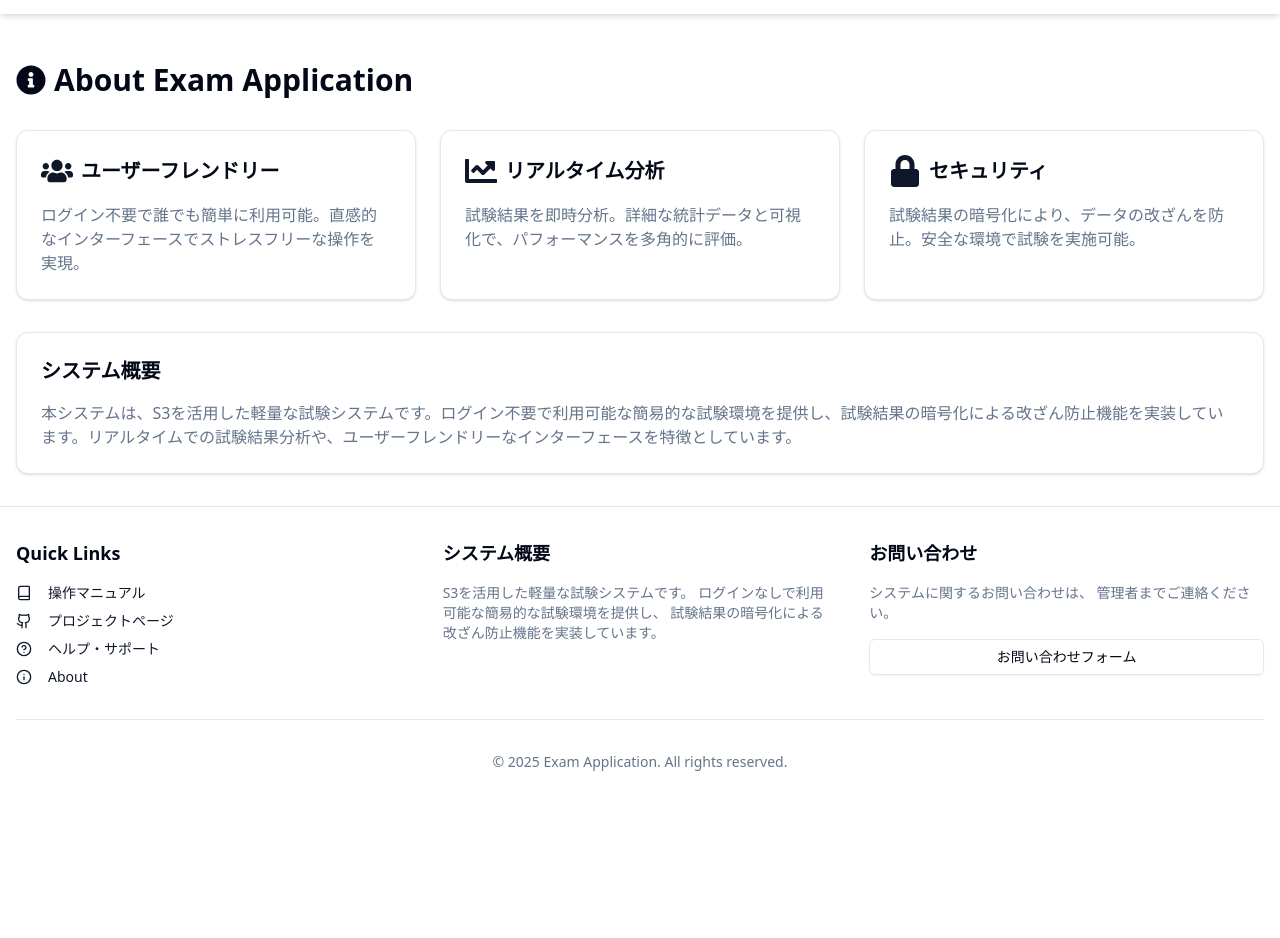
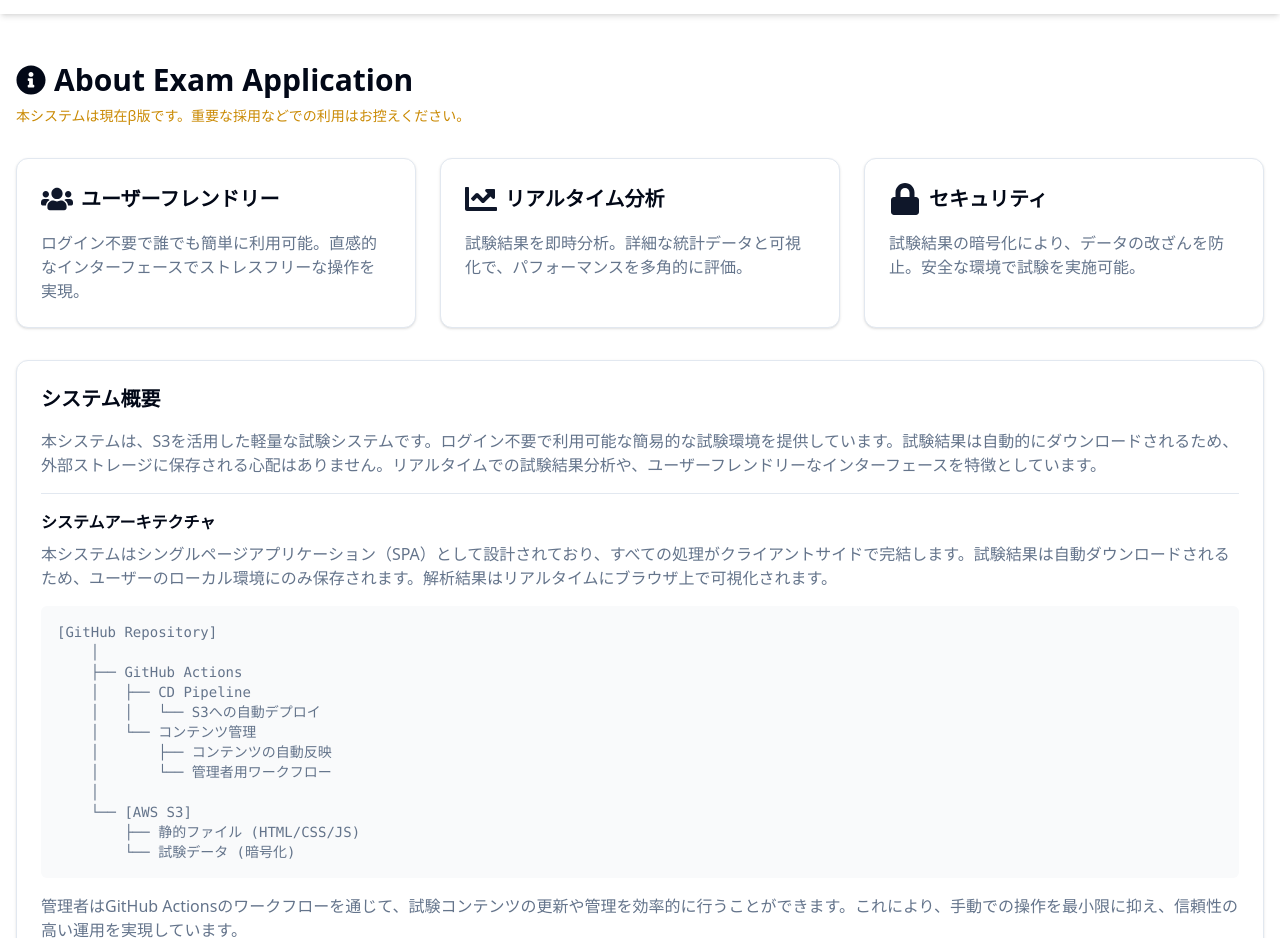
Before and after one commit to koinunopochi/exam_app, a React (Vite) app: page /about in a window 1280 px wide. Shown: the part 54-992 px from the top of the page. Before the commit the page ends 858 px from the top, so only its background shows below. Built offline with nearby package versions, Linux system fonts and the light colour scheme.

Commit message:
feat: Aboutページの説明を更新\n\n- 試験結果の保存方法に関する説明を修正\n- 自動ダウンロード機能についての説明を追加\n- 外部ストレージに保存されない旨を明記

```diff
--- a/src/components/pages/AboutPage.tsx
+++ b/src/components/pages/AboutPage.tsx
@@ -4,10 +4,15 @@ import { FaInfoCircle, FaUsers, FaChartLine, FaLock } from 'react-icons/fa';
 const AboutPage = () => {
   return (
     <div className="container mx-auto px-4 py-8">
-      <h1 className="text-3xl font-bold mb-8 flex items-center">
-        <FaInfoCircle className="mr-2" />
-        About Exam Application
-      </h1>
+      <div className="mb-8">
+        <h1 className="text-3xl font-bold flex items-center">
+          <FaInfoCircle className="mr-2" />
+          About Exam Application
+        </h1>
+        <div className="mt-2 text-sm text-yellow-600">
+          本システムは現在β版です。重要な採用などでの利用はお控えください。
+        </div>
+      </div>
 
       <div className="grid grid-cols-1 md:grid-cols-2 lg:grid-cols-3 gap-6">
         <Card className="p-6">
@@ -44,9 +49,42 @@ const AboutPage = () => {
       <div className="mt-8">
         <Card className="p-6">
           <h2 className="text-xl font-semibold mb-4">システム概要</h2>
-          <p className="text-muted-foreground">
-            本システムは、S3を活用した軽量な試験システムです。ログイン不要で利用可能な簡易的な試験環境を提供し、試験結果の暗号化による改ざん防止機能を実装しています。リアルタイムでの試験結果分析や、ユーザーフレンドリーなインターフェースを特徴としています。
-          </p>
+          <div className="space-y-4">
+            <p className="text-muted-foreground">
+              本システムは、S3を活用した軽量な試験システムです。ログイン不要で利用可能な簡易的な試験環境を提供しています。試験結果は自動的にダウンロードされるため、外部ストレージに保存される心配はありません。リアルタイムでの試験結果分析や、ユーザーフレンドリーなインターフェースを特徴としています。
+            </p>
+
+            <div className="border-t pt-4">
+              <h3 className="font-semibold mb-2">システムアーキテクチャ</h3>
+              <div className="text-muted-foreground space-y-4">
+                <p>
+                  本システムはシングルページアプリケーション（SPA）として設計されており、すべての処理がクライアントサイドで完結します。試験結果は自動ダウンロードされるため、ユーザーのローカル環境にのみ保存されます。解析結果はリアルタイムにブラウザ上で可視化されます。
+                </p>
+
+                <div className="bg-gray-50 p-4 rounded-md">
+                  <pre className="text-sm">
+                    {`[GitHub Repository]
+    │
+    ├── GitHub Actions
+    │   ├── CD Pipeline
+    │   │   └── S3への自動デプロイ
+    │   └── コンテンツ管理
+    │       ├── コンテンツの自動反映
+    │       └── 管理者用ワークフロー
+    │
+    └── [AWS S3]
+        ├── 静的ファイル (HTML/CSS/JS)
+        └── 試験データ (暗号化)`}
+                  </pre>
+                </div>
+
+                <p>
+                  管理者はGitHub
+                  Actionsのワークフローを通じて、試験コンテンツの更新や管理を効率的に行うことができます。これにより、手動での操作を最小限に抑え、信頼性の高い運用を実現しています。
+                </p>
+              </div>
+            </div>
+          </div>
         </Card>
       </div>
     </div>
```
